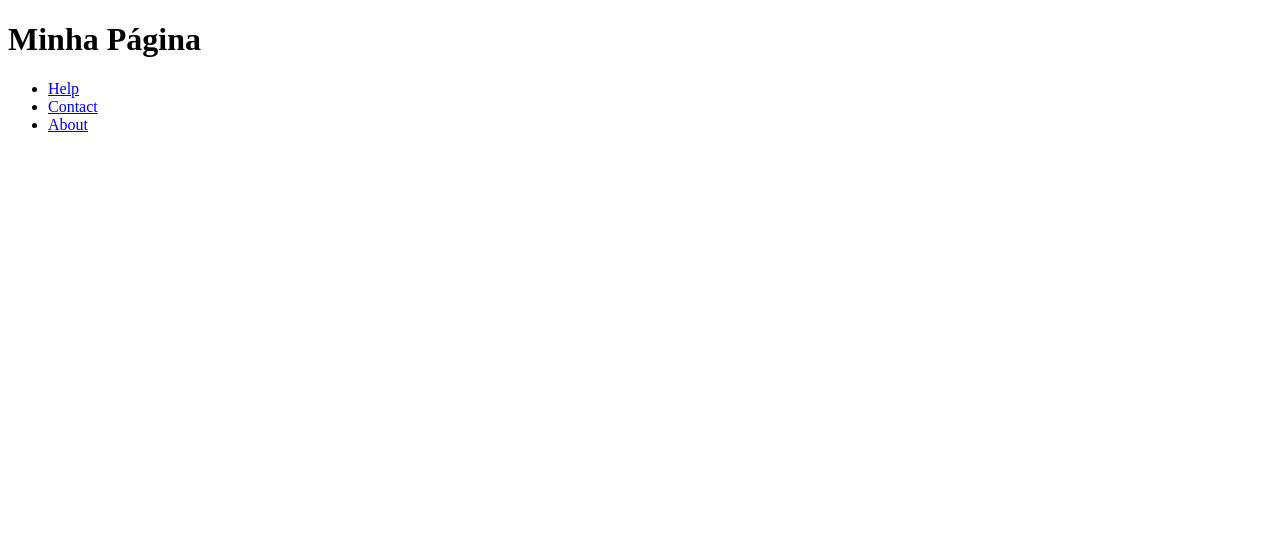
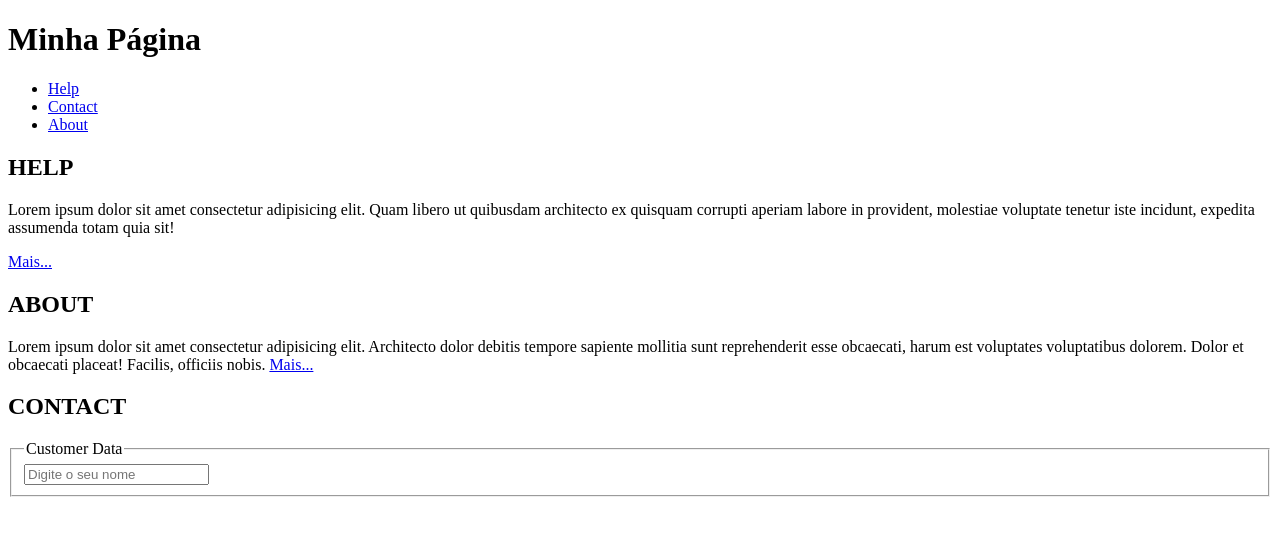
Before and after one commit to marianaroberti/projeto-inicial-h, a plain HTML site: page index.html in a window 1280 px wide. Drawn offline with Linux system fonts and the light colour scheme.

Commit message:
add section

```diff
--- a/index.html
+++ b/index.html
@@ -23,7 +23,42 @@
 				</nav>
 			</header>
 
-			<!-- nav#menu>ul>li*3>a[href="#"]{Item - $} -->
+			<section>
+
+				<div>
+					<h2>HELP</h2>
+					<p>
+						Lorem ipsum dolor sit amet consectetur adipisicing elit. Quam libero ut quibusdam architecto ex quisquam corrupti aperiam labore in provident, molestiae voluptate tenetur iste incidunt, expedita assumenda totam quia sit!
+					</p>
+					</h2>
+					<a href = "./paginas/help.html">Mais...</a>
+		 		</div>
+				<div>
+					<h2>ABOUT</h2>
+					<p>Lorem ipsum dolor sit amet consectetur adipisicing elit. Architecto dolor debitis tempore sapiente mollitia sunt reprehenderit esse obcaecati, harum est voluptates voluptatibus dolorem. Dolor et obcaecati placeat! Facilis, officiis nobis.
+					<a href="./paginas/about.html">Mais...</a>
+					</p>
+				</div>
+				<div id="contact">
+					<h2>CONTACT</h2>
+
+					<form>
+						<fieldset>
+							<legend>Customer Data</legend>
+							<div>
+							<div>
+								<label for="idNm"></label>
+								<input type="email" name="txtNm" id="idNm" placeholder="Digite o seu nome"
+
+							</div>
+						</div>
+
+
+
+						</fieldset>
+					</form>
+				</div>
+			</section>
 
 
 		</div>
```
